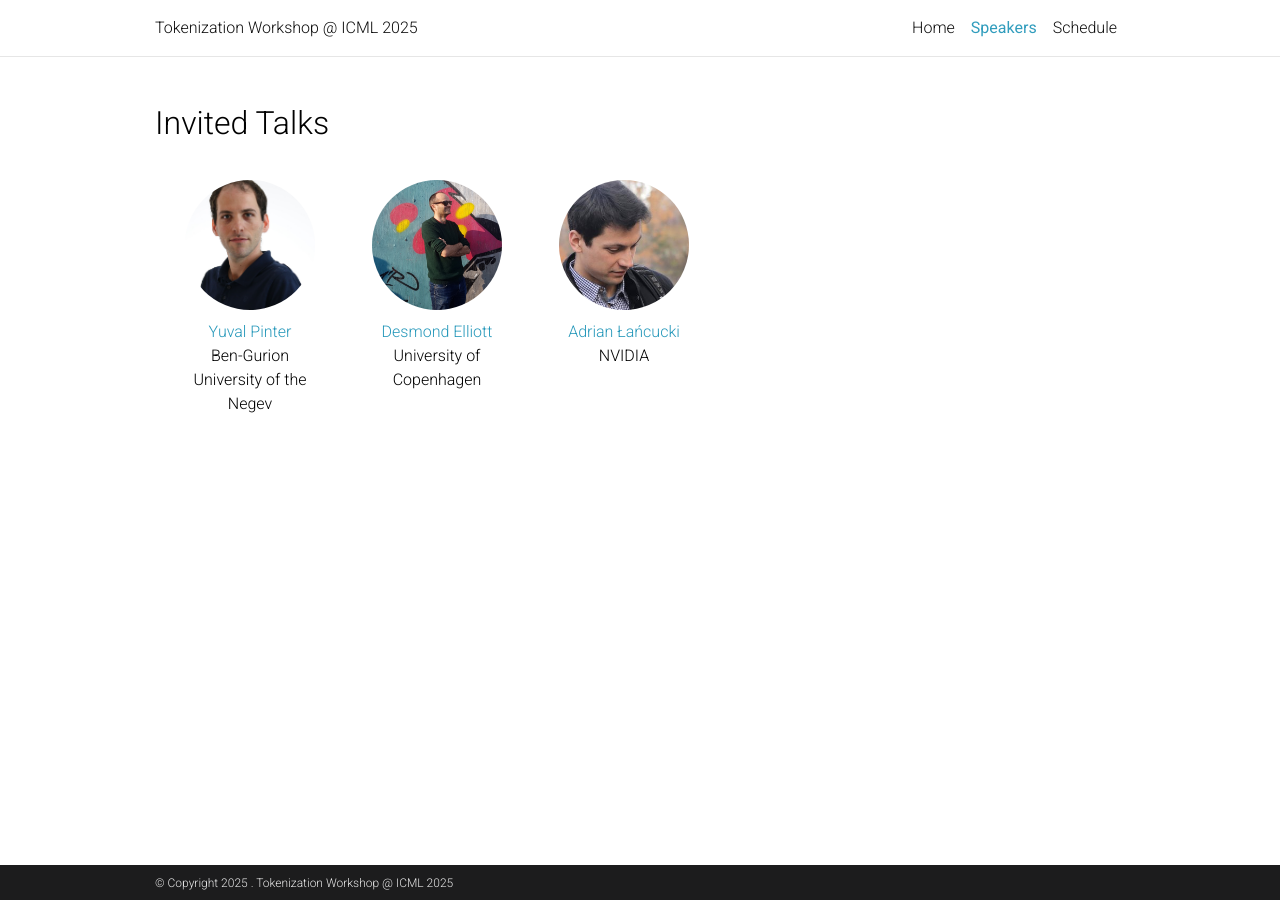
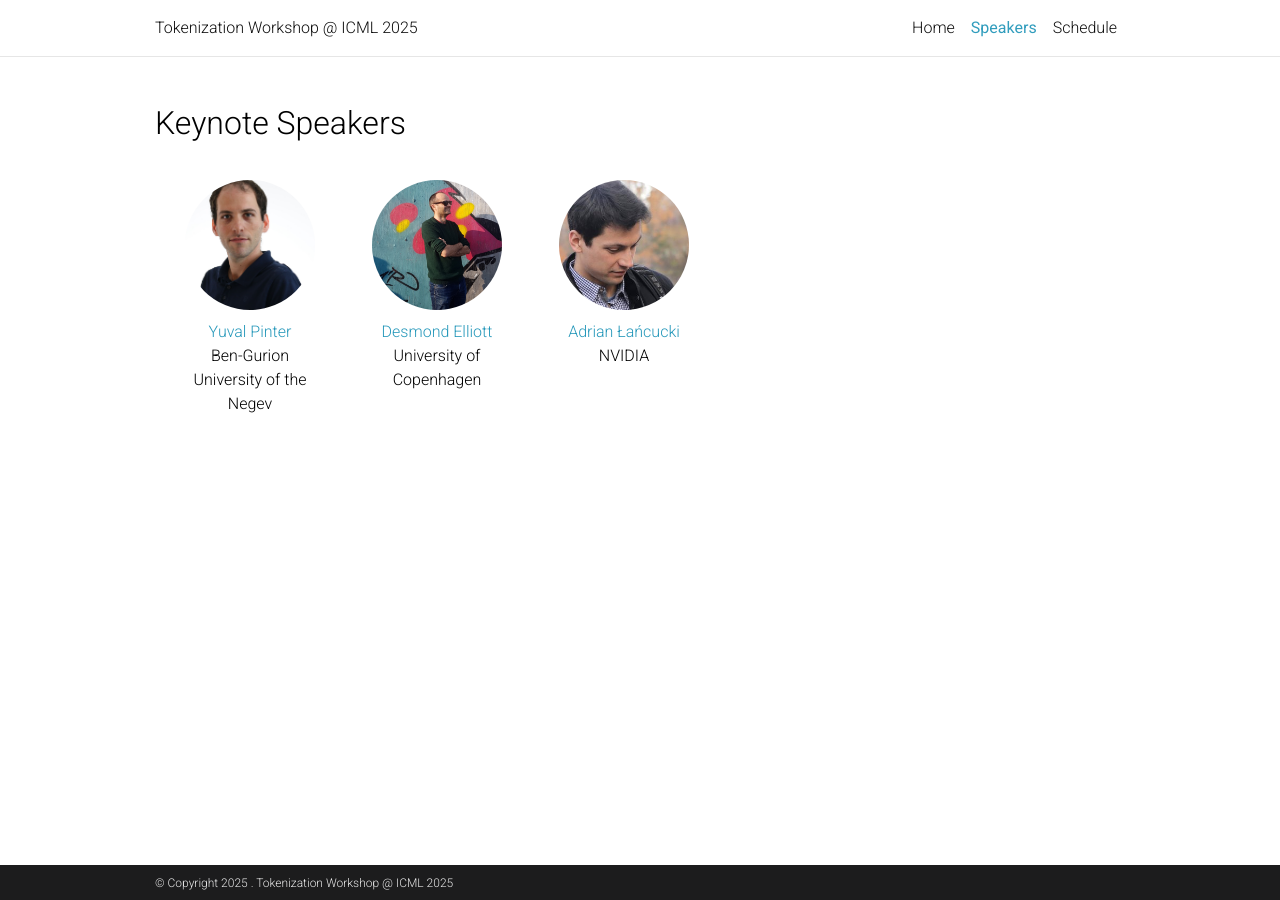
Before and after one commit to tokenization-workshop/tokenization-workshop.github.io, a Jekyll site: the page built from _pages/speakers.md, in a window 1280 px wide. Built offline with Jekyll 4.4.1, drawn with Linux system fonts in a browser that asks for light colours; comment, search, counter and statistics services are not loaded; a style sheet for code colours, icons or effects is not loaded.

```diff
--- a/_pages/speakers.md
+++ b/_pages/speakers.md
@@ -6,7 +6,7 @@ nav: true
 nav_order: 2
 ---
 
-## Invited Talks
+## Keynote Speakers
 <html>
     <div class="team-container">
         <div class="team-member">
```
Also changed, not shown: _pages/schedule.md (+3 -0 lines).
